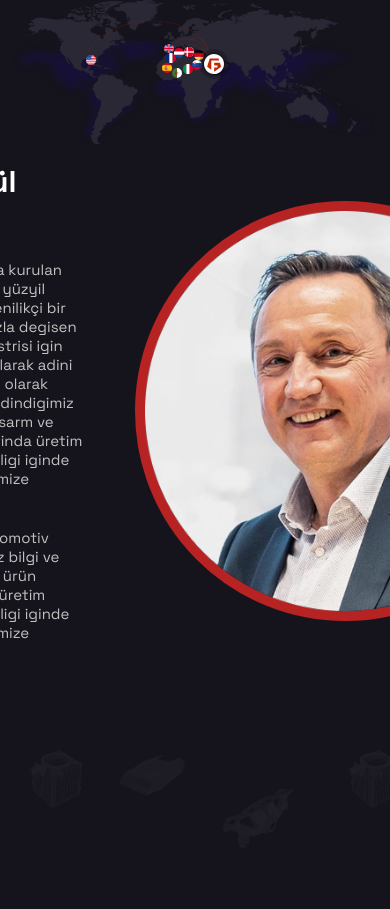
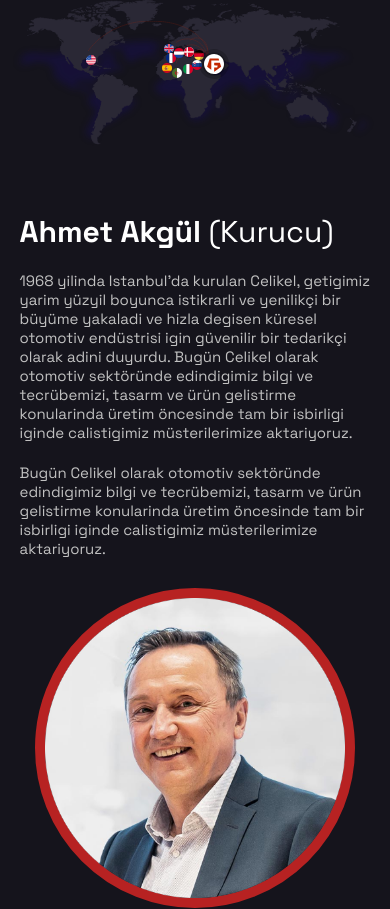
Before and after one commit to frkndrk/generaldokum, a React (Vite) app: page / in a window 390 px wide. Shown: the part 3587-4496 px from the top of the page. Built offline with nearby package versions, Linux system fonts and the light colour scheme.

Commit message:
last upload

```diff
--- a/src/components/founder/founder.scss
+++ b/src/components/founder/founder.scss
@@ -20,12 +20,17 @@
             width: 90%;
         }
 
+        @media (max-width: 800px) {
+            flex-direction: column;
+            margin-top: 50px;
+        }
+
         .info{
             display: flex;
             justify-content: center;
             align-items: start;
             flex-direction: column;
-            min-width: 300px;
+
 
             h3{
                 color: #fff;
@@ -40,6 +45,14 @@
                     font-size: 30px;
                 }
 
+                @media (max-width: 800px) {
+                    font-size: 40px;
+                }
+
+                @media (max-width: 460px) {
+                    font-size: 30px;
+                }
+
                 span{
                     font-weight: 400;
                 }
@@ -49,6 +62,10 @@
                 color: #C1C1C1;
                 margin-right: 50px;
                 font-size: 15px;
+
+                @media (max-width: 840px) {
+                    width: 100%;
+                }
             }
 
         }
@@ -59,6 +76,10 @@
             display: flex;
             justify-content: center;
             align-items: center;
+
+            @media (max-width: 800px) {
+                margin-top: 30px;
+            }
 
             img{
 
@@ -72,6 +93,10 @@
                     height: 400px;
                 }
 
+                @media (max-width: 460px) {
+                    width: 300px;
+                    height: 300px;
+                }
 
             }
         }
```
